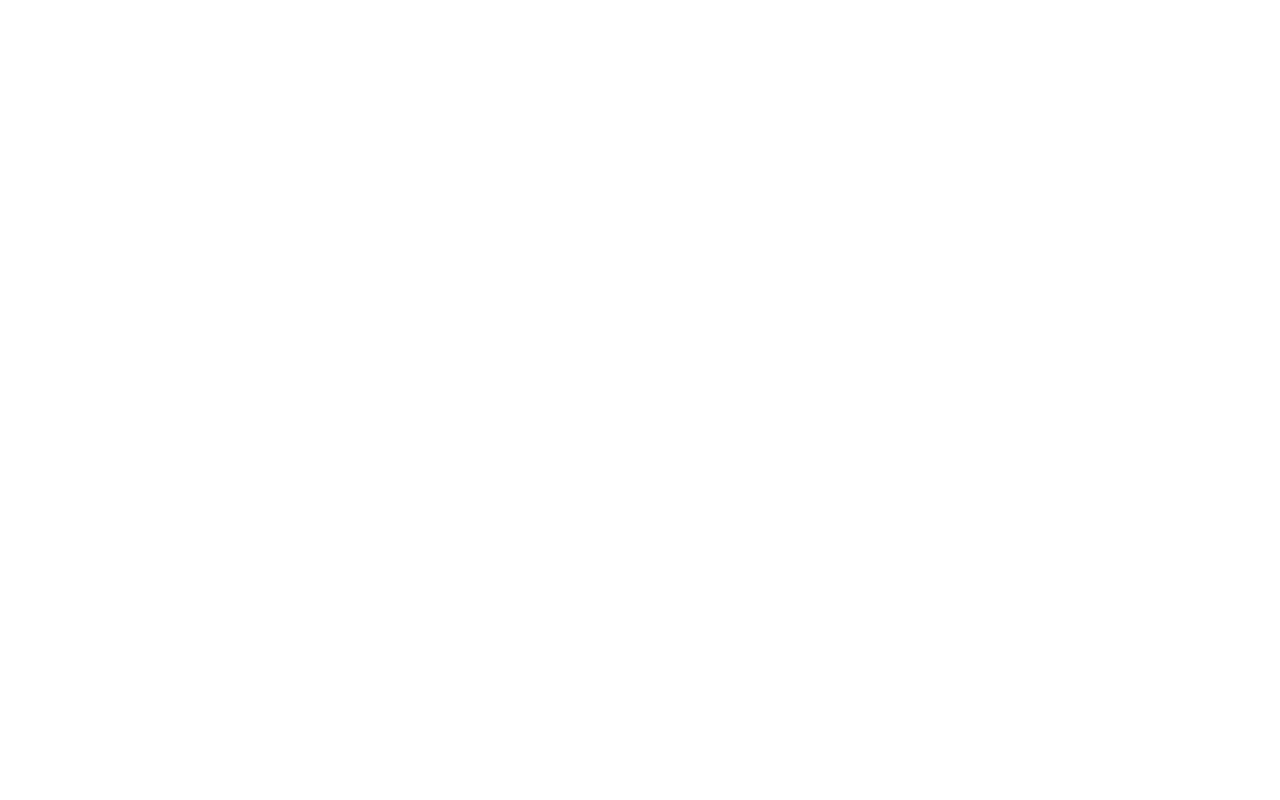
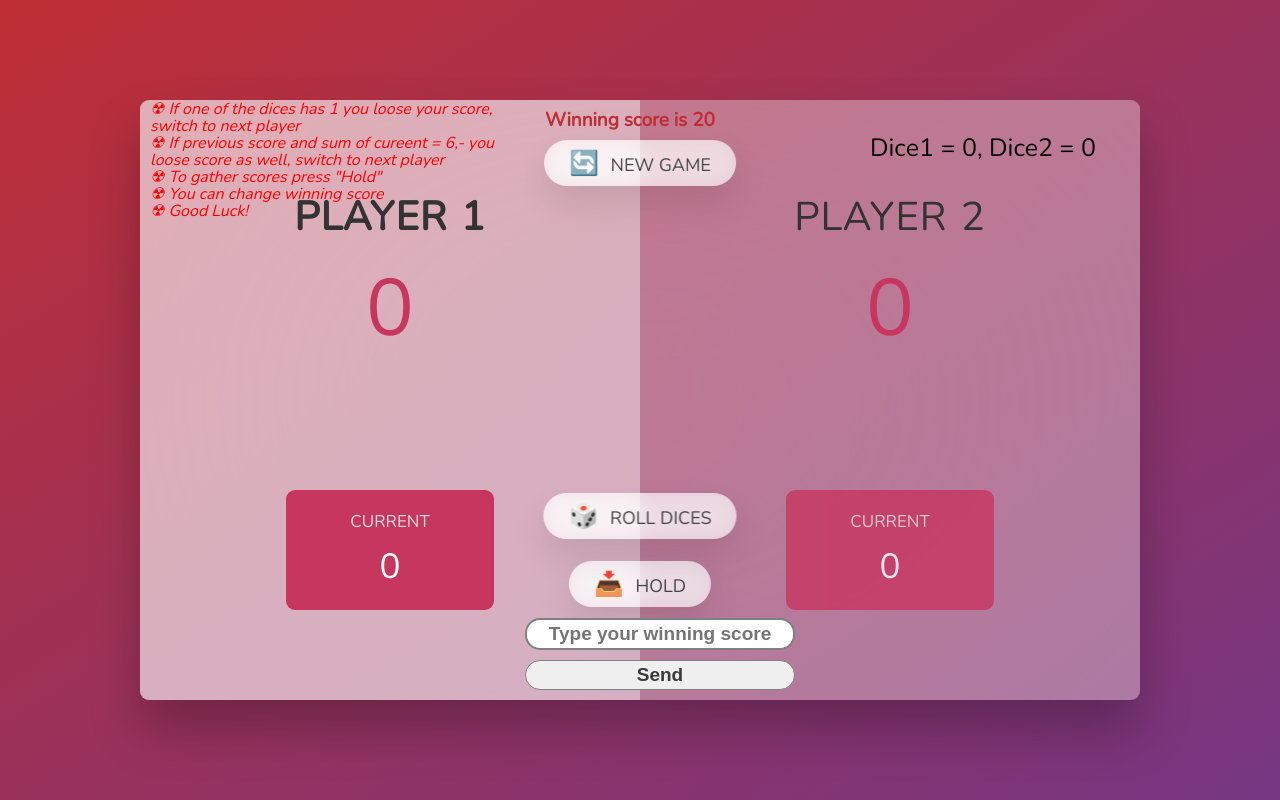
Before and after one commit to maksymmukanovskyi/Bootcamp_2022, a plain HTML site: page Basics/index.html in a window 1280 px wide. Drawn offline with nearby package versions, Linux system fonts and the light colour scheme.

Commit message:
interface feature added

```diff
--- a/Basics/index.html
+++ b/Basics/index.html
@@ -1,12 +1,50 @@
 <!DOCTYPE html>
 <html lang="en">
-<head>
-    <meta charset="UTF-8">
-    <meta http-equiv="X-UA-Compatible" content="IE=edge">
-    <meta name="viewport" content="width=<device-width>, initial-scale=1.0">
-    <title>Basics</title>
-</head>
-<body>
-    <script src="./index_04_11.js"></script>
-</body>
+  <head>
+    <meta charset="UTF-8" />
+    <meta name="viewport" content="width=device-width, initial-scale=1.0" />
+    <meta http-equiv="X-UA-Compatible" content="ie=edge" />
+    <link rel="stylesheet" href="style.css" />
+    <title>Pig Game</title>
+  </head>
+  <body>
+    <main>
+      <section class="player player--0 player--active">
+        <p class="rules">&#9762; If one of the dices has 1 you loose your score, switch to next player <br>&#9762; If previous score and sum of cureent = 6,- you loose score as well, switch to next player<br>&#9762; To gather scores press "Hold"<br>&#9762; You can change winning score<br>&#9762; Good Luck!</p>
+        <p class="currentData">[0,0]</p>
+        <h2 class="name" id="name--0">Player 1</h2>
+        <p class="score" id="score--0">43</p>
+        <div class="current">
+          <p class="current-label">Current</p>
+          <p class="current-score" id="current--0">0</p>
+        </div>
+      </section>
+      <section class="player player--1">
+        <h2 class="name" id="name--1">Player 2</h2>
+        <p class="score" id="score--1">24</p>
+        <div class="current">
+          <p class="current-label">Current</p>
+          <p class="current-score" id="current--1">0</p>
+        </div>
+      </section>
+
+      <img src="dice-5.png" alt="Playing dice" class="dice--0" />
+      <img src="dice-5.png" alt="Playing dice" class="dice--1" />
+
+      <p class="scoreMessage">Winning score is</p>
+      <button class="btn btn--new">🔄 New game</button>
+      <button class="btn btn--roll">🎲 Roll dices</button>
+      <button class="btn btn--hold">📥 Hold</button>
+      <!-- <input type="text" id="inputArea" name="name" placeholder="Type max score"> -->
+      <form>
+        <div>
+          <input inputmode="numeric" pattern="\d*" id="inputArea" type="text" name="text" placeholder="Type your winning score" >
+        </div>
+        <div>
+          <input type="submit" value="Send">
+        </div>
+      </form>
+    </main>
+    <script src="script.js"></script>
+  </body>
 </html>
--- a/Basics/index_04_11.js
+++ /dev/null
@@ -1,52 +0,0 @@
-'use strict'
-
-
-
-/*let fn = (num)=>{
-    let daysOfWeek = {
-        1:'Monday',
-        2: 'Tuesday',
-        3: 'Wensday',
-        4: 'Thursday',
-        5: 'Friday',
-        6: 'Saturday',
-        7: 'Sunday',
-    }
-    let responce;
-    for(const prop in daysOfWeek){
-
-        if(num == prop){
-            responce = daysOfWeek[num];
-            break;
-        }else{
-            responce = null;
-        }
-    }
-    let message = typeof responce !== "string"?  "pizdets" : responce;
-
-    return console.log(message);
-};
-
-fn("6");*/
-
-// const arrLast = (arr) => {
-//     return Array.isArray(arr) && arr.length > 0 ? console.log(arr[arr.length -1]) : console.log("null")
-
-// }
-// arrLast([1]);
-
-
-
-const hen = {
-    name : 'Helen',
-    eggCount  : 0,
-    layAnEgg  (){
-        this.eggCount +=1;
-        return console.log("EGG");
-    },
-}
-console.log(hen.name) // "Helen"
-console.log(hen.eggCount) // 0
-hen.layAnEgg() // "EGG"
-hen.layAnEgg() // "EGG"
-console.log(hen.eggCount) // 2
--- /dev/null
+++ b/Basics/script.js
@@ -0,0 +1,136 @@
+'use strict';
+let scores, activePlayer, roundScore, currentDice, gameActive, inputValue, dices, randomNumbers;
+init();
+
+const form = document.querySelector('form');
+form.addEventListener("submit", (event)=>{
+    if(gameActive){
+    event.preventDefault();
+    inputValue = document.getElementById('inputArea').value;
+    document.querySelector('.scoreMessage').textContent = `Winning score is ${inputValue}`;
+    form.reset();
+    form.style.display = "none";
+    }
+});
+
+function randomNumber(){
+    let dice = Math.floor(Math.random() * 6) + 1;
+    return dice;
+}
+
+function diceSelection(dice, num){
+    let diceDom = document.querySelector(dice);
+    diceDom.style.display = 'block';
+    diceDom.src = `dice-${num}.png`;
+}
+
+
+document.querySelector('.btn--roll').addEventListener('click', ()=>{
+    form.style.display = "none";
+    randomNumbers = [randomNumber(), randomNumber()];
+
+    document.querySelector('.currentData').textContent = `Dice1 = ${randomNumbers[0]}, Dice2 = ${randomNumbers[1]}`;
+
+    if(gameActive){
+
+        diceSelection(dices[0], randomNumbers[0]);
+        diceSelection(dices[1], randomNumbers[1]);
+    console.log(randomNumbers)
+        if(!randomNumbers.includes(1)){
+            if(roundScore == 6 && randomNumbers.includes(6)){
+                console.log(`roundScore ${roundScore}, dice ${randomNumbers}`);
+                scores[activePlayer] = 0;
+                document.querySelector('#score--' + activePlayer).textContent = scores[activePlayer];
+
+                nextPlayer()
+
+            }else{
+                console.log(roundScore, randomNumbers);
+                roundScore += randomNumbers.reduce((acc, el)=>acc += el,0);
+                document.querySelector('#current--' + activePlayer).textContent = roundScore;
+                console.log(roundScore);
+
+            }
+        }else{
+            nextPlayer()
+        }
+    }
+
+
+})
+
+
+document.querySelector('.btn--hold').addEventListener('click', onHoldClick);
+function onHoldClick(){
+    document.querySelector('.currentData').textContent = `Dice1 = ${randomNumbers[0]}, Dice2 = ${randomNumbers[1]}`;
+    if(gameActive){
+        scores[activePlayer] += roundScore;
+        document.querySelector('#score--' + activePlayer).textContent = scores[activePlayer];
+
+         //winner found
+
+         if(scores[activePlayer] >= inputValue){
+            document.querySelector(`#name--${activePlayer}`).textContent = 'Winner!';
+            document.querySelectorAll('img').forEach(el =>el.style.display ='none');
+            document.querySelector(`.player--${activePlayer}`).classList.add('player--winner');
+            document.querySelector(`.player--${activePlayer}`).classList.remove('player--active');
+            gameActive = false;
+
+         }else{
+            nextPlayer();
+         }
+
+
+    }
+
+}
+
+
+
+
+
+function nextPlayer(){
+
+    activePlayer === 0 ? activePlayer = 1: activePlayer = 0;
+    roundScore = 0;
+    document.getElementById('current--0').textContent = '0';
+    document.getElementById('current--1').textContent = '0';
+    document.querySelector('.currentData').textContent = `Dice1 = ${randomNumbers[0]}, Dice2 = ${randomNumbers[1]}`;
+    document.querySelector('.player--0').classList.toggle('player--active');
+    document.querySelector('.player--1').classList.toggle('player--active');
+    document.querySelectorAll('img').forEach(el =>el.style.display ='none');
+
+}
+
+
+document.querySelector('.btn--new').addEventListener('click', init );
+
+function init(){
+    scores = [0,0];
+    activePlayer = 0;
+    roundScore = 0;
+    gameActive = true;
+    inputValue = 20;
+    dices = ['.dice--0', '.dice--1'];
+
+
+    document.querySelector(dices[0]).style.display = 'none';
+    document.querySelector(dices[1]).style.display = 'none';
+
+    document.getElementById('score--0').textContent = '0';
+    document.getElementById('current--0').textContent = '0';
+    document.getElementById('score--1').textContent = '0';
+    document.getElementById('current--1').textContent = '0';
+    document.getElementById('name--0').textContent = 'Player 1';
+    document.getElementById('name--1').textContent = 'Player 2';
+    document.querySelector(`.player--0`).classList.remove('player--winner');
+    document.querySelector(`.player--1`).classList.remove('player--winner');
+    document.querySelector(`.player--0`).classList.remove('player--active');
+    document.querySelector(`.player--1`).classList.remove('player--active');
+    document.querySelector(`.player--0`).classList.add('player--active');
+    document.querySelector('.scoreMessage').textContent = `Winning score is ${inputValue}`;
+    document.querySelector('form').style.display = "block";
+
+    document.querySelector('.currentData').textContent = `Dice1 = 0, Dice2 = 0`;
+
+}
--- /dev/null
+++ b/Basics/style.css
@@ -0,0 +1,252 @@
+@import url('https://fonts.googleapis.com/css2?family=Nunito&display=swap');
+
+* {
+  margin: 0;
+  padding: 0;
+  box-sizing: inherit;
+}
+
+html {
+  font-size: 62.5%;
+  box-sizing: border-box;
+}
+
+body {
+  font-family: 'Nunito', sans-serif;
+  font-weight: 400;
+  height: 100vh;
+  color: #333;
+  background-image: linear-gradient(to top left, #753682 0%, #bf2e34 100%);
+  display: flex;
+  align-items: center;
+  justify-content: center;
+}
+
+/* LAYOUT */
+main {
+  position: relative;
+  width: 100rem;
+  height: 60rem;
+  background-color: rgba(255, 255, 255, 0.35);
+  backdrop-filter: blur(200px);
+  filter: blur();
+  box-shadow: 0 3rem 5rem rgba(0, 0, 0, 0.25);
+  border-radius: 9px;
+  overflow: hidden;
+  display: flex;
+}
+
+.player {
+  flex: 50%;
+  padding: 9rem;
+  display: flex;
+  flex-direction: column;
+  align-items: center;
+  transition: all 0.75s;
+}
+
+/* ELEMENTS */
+.name {
+  position: relative;
+  font-size: 4rem;
+  text-transform: uppercase;
+  letter-spacing: 1px;
+  word-spacing: 2px;
+  font-weight: 300;
+  margin-bottom: 1rem;
+}
+
+.score {
+  font-size: 8rem;
+  font-weight: 300;
+  color: #c7365f;
+  margin-bottom: auto;
+}
+
+.player--active {
+  background-color: rgba(255, 255, 255, 0.4);
+}
+.player--active .name {
+  font-weight: 700;
+}
+.player--active .score {
+  font-weight: 400;
+}
+
+.player--active .current {
+  opacity: 1;
+}
+
+.current {
+  background-color: #c7365f;
+  opacity: 0.8;
+  border-radius: 9px;
+  color: #fff;
+  width: 65%;
+  padding: 2rem;
+  text-align: center;
+  transition: all 0.75s;
+}
+
+.current-label {
+  text-transform: uppercase;
+  margin-bottom: 1rem;
+  font-size: 1.7rem;
+  color: #ddd;
+}
+
+.current-score {
+  font-size: 3.5rem;
+}
+
+/* ABSOLUTE POSITIONED ELEMENTS */
+.btn {
+  position: absolute;
+  left: 50%;
+  transform: translateX(-50%);
+  color: #444;
+  background: none;
+  border: none;
+  font-family: inherit;
+  font-size: 1.8rem;
+  text-transform: uppercase;
+  cursor: pointer;
+  font-weight: 400;
+  transition: all 0.2s;
+
+  background-color: white;
+  background-color: rgba(255, 255, 255, 0.6);
+  backdrop-filter: blur(10px);
+
+  padding: 0.7rem 2.5rem;
+  border-radius: 50rem;
+  box-shadow: 0 1.75rem 3.5rem rgba(0, 0, 0, 0.1);
+}
+
+.btn::first-letter {
+  font-size: 2.4rem;
+  display: inline-block;
+  margin-right: 0.7rem;
+}
+
+.btn--new {
+  top: 4rem;
+}
+.btn--roll {
+  top: 39.3rem;
+}
+.btn--hold {
+  top: 46.1rem;
+}
+
+.btn:active {
+  transform: translate(-50%, 3px);
+  box-shadow: 0 1rem 2rem rgba(0, 0, 0, 0.15);
+}
+
+.btn:focus {
+  outline: none;
+}
+
+.dice--0, .dice--1 {
+  position: absolute;
+
+  height: 10rem;
+  box-shadow: 0 2rem 5rem rgba(0, 0, 0, 0.2);
+}
+
+.dice--0{
+  left: 42%;
+  top: 16.5rem;
+  transform: translateX(-50%);
+}
+
+.dice--1{
+  left: 58%;
+  top: 16.5rem;
+  transform: translateX(-50%);
+}
+
+.player--winner {
+  background-color: #2f2f2f;
+}
+
+.player--winner .name {
+  font-weight: 700;
+  color: #c7365f;
+}
+.scoreMessage{
+  position: absolute;
+    left: 40%;
+    transform: translate(3%, 25%);
+    text-align: center;
+    font-size: 19px;
+    color: #bf2e34;
+    font-weight: bold;
+}
+.rules{
+  position: absolute;
+    left: -17%;
+    transform: translate(50%, 50%);
+    bottom: 90%;
+    color: red;
+    font-style: italic;
+    font-size: medium;
+    display: block;
+    width: 36%;
+    line-height: 17px;
+}
+
+.currentData{
+  position: absolute;
+    left: 55%;
+    transform: translate(50%, 50%);
+    bottom: 92%;
+    color: black;
+    font-size: 25px;
+    display: block;
+    width: 36%;
+    line-height: 17px;
+}
+
+form{
+  position: absolute;
+    left: 25%;
+    transform: translate(50%, 50%);
+    bottom: 7%;
+    display: flex;
+    flex-direction: column;
+    flex-wrap: nowrap;
+    justify-content: space-between;
+    width: 27%;
+}
+
+input[type="text"]{
+  box-sizing: border-box;
+    border-radius: 15px;
+    text-align: center;
+    font-size: 19px;
+    color: #bf2e34;
+    font-weight: bold;
+  border: solid 2px gray;
+  padding: 3px 5px;
+  margin: 0 0 8px 0;
+  width: 100%;
+  display: block;
+  margin-bottom: 10px;
+}
+
+input[type="submit"]{
+  border: solid 1px gray;
+
+  box-sizing: border-box;
+  border-radius: 15px;
+  text-align: center;
+  font-size: 19px;
+  color: #3b3b3b;
+  font-weight: bold;
+  padding: 3px 5px;
+  margin: 8px 0;
+  width: 100%;
+  display: block;
+}
```
Also changed, not shown: Basics/index_04_10.js (deleted, +0 -32 lines), Basics/dice-1.png (added), Basics/dice-2.png (added), Basics/dice-3.png (added), Basics/dice-4.png (added), Basics/dice-5.png (added), Basics/dice-6.png (added), Basics/pig-game-flowchart.png (added), 1 other file.
